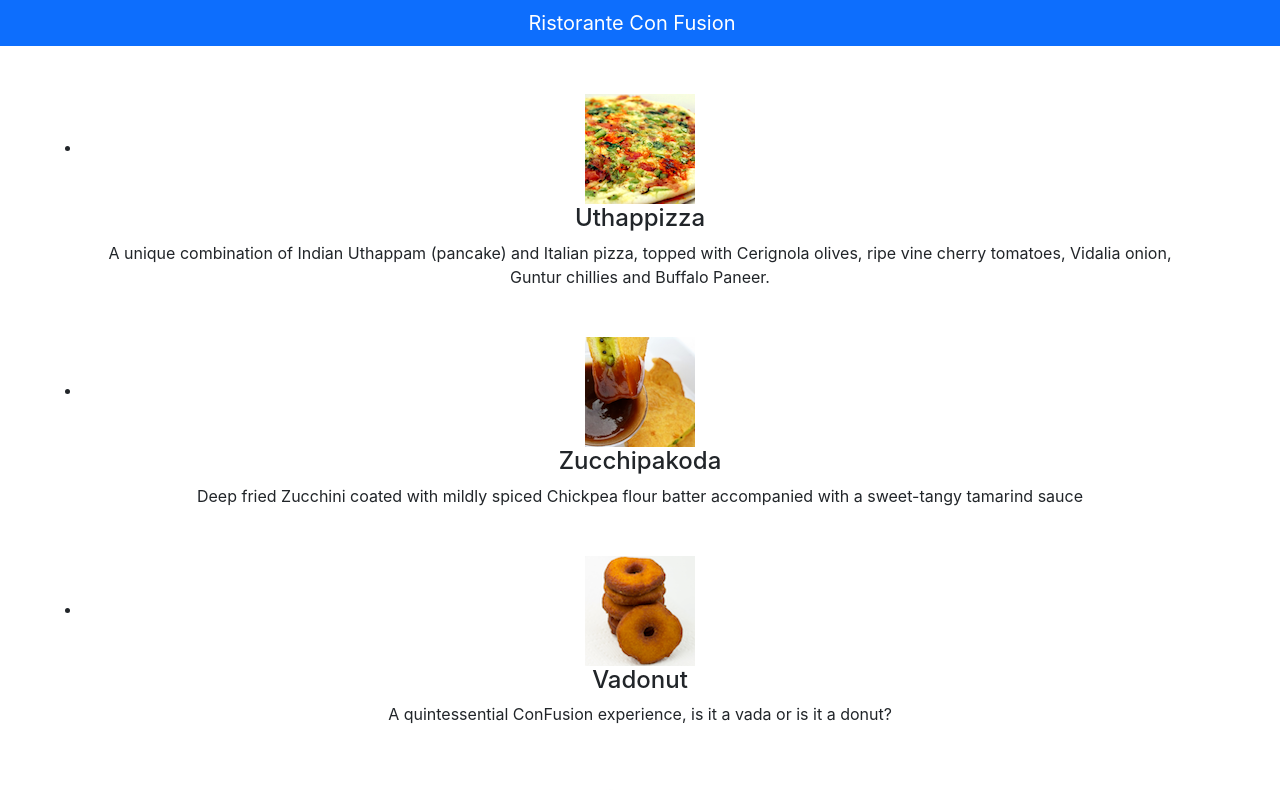
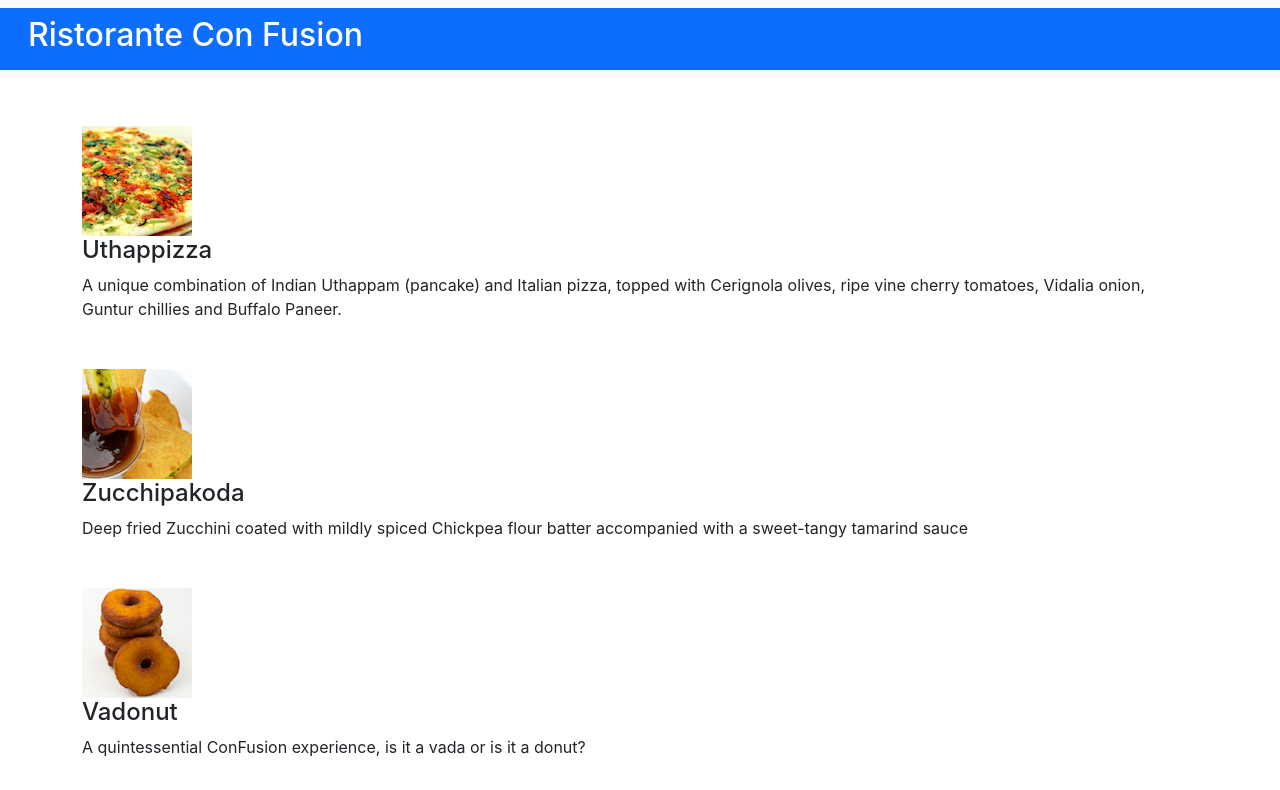
Before and after one commit to daocongly/CongLyFX12998, a React (Create React App) app: page / in a window 1280 px wide. Shown: the top 790 px of the page. Built offline with nearby package versions, Linux system fonts and the light colour scheme.

Commit message:
đã giống với yêu cầu đb

```diff
--- a/src/App.js
+++ b/src/App.js
@@ -1,16 +1,18 @@
 import logo from './logo.svg';
 import {Navbar, NavbarBrand} from 'reactstrap';
 import Menu from './components/MenuComponent';
-import './App.css';
+// import './App.css';
 
 function App() {
   return (
     <div className="App">
-      <Navbar dark color="primary">
-          <div className="container">
-            <NavbarBrand href="/">Ristorante Con Fusion</NavbarBrand>
+      <nav class="navbar navbar-expand-sm bg-light">
+          <div class="container-fluid bg-primary">
+            <h2 class="nav-item ">
+            <a class="nav-link text-white" href="/">Ristorante Con Fusion</a>
+            </h2>
           </div>
-        </Navbar>
+      </nav>
         <Menu />
     </div>
   );
--- a/src/components/MenuComponent.js
+++ b/src/components/MenuComponent.js
@@ -46,7 +46,7 @@ class Menu extends React.Component {
         const menu =this.state.dishes.map((dish)=> {
             return (
                 <div key={dish.id} className="col-12 mt-5">
-                    <Media tag="li">
+                    <Media>
                         <Media left middle>
                             <Media object src={dish.image} alt={dish.name}/>
                         </Media>
```
